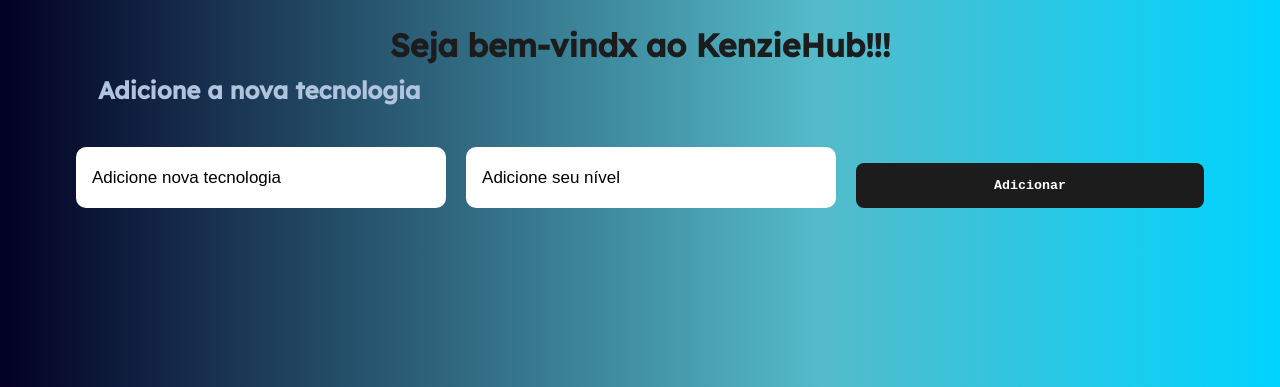
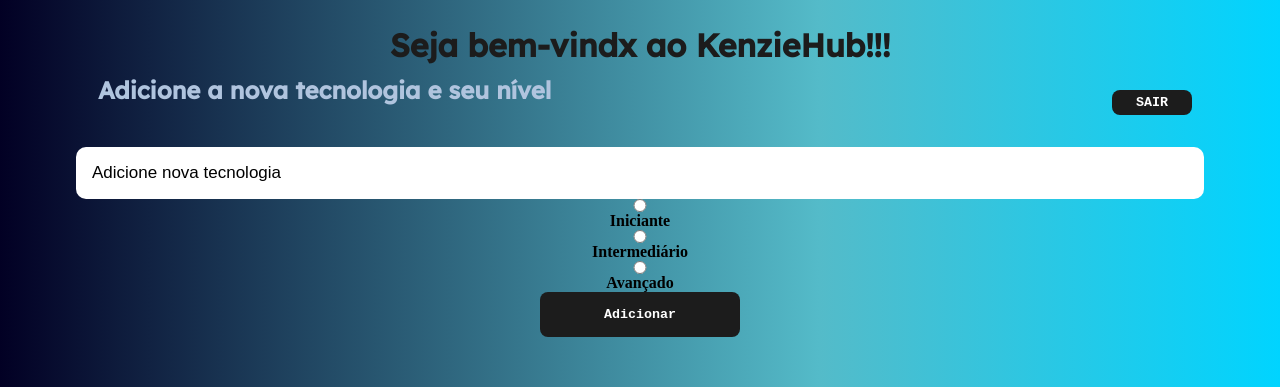
Before and after one commit to Kenzie-Academy-Brasil-Developers/react-entrega-s2-kenzie-hub-larissakoliveira, a React (Create React App) app: page /dashboard in a window 1280 px wide. Shown: the top 387 px of the page. Built offline with nearby package versions, Linux system fonts and the light colour scheme; no server answers; sample sign-in values are in the browser's storage; a web font is replaced by a local one.

Commit message:
feat:adicionando botao logout

```diff
--- a/package.json
+++ b/package.json
@@ -21,6 +21,7 @@
     "react-toastify": "^8.0.3",
     "styled-components": "^5.3.1",
     "web-vitals": "^1.0.1",
+    "yarn": "^1.22.11",
     "yup": "^0.32.9"
   },
   "scripts": {
--- a/src/pages/Dashboard/index.js
+++ b/src/pages/Dashboard/index.js
@@ -7,9 +7,13 @@
 import { TechsContainer } from "../../components/Card/styles";
 import { useState, useEffect } from "react";
 import { toast } from "react-toastify";
+import { useHistory } from "react-router";
 import axios from "axios";
 
-const Dashboard = ({ authenticated }) => {
+const Dashboard = ({ authenticated, setAuthenticated }) => {
+
+  const history = useHistory();
+
   const [tech, setTech] = useState([]);
 
   const [token] = useState(
@@ -29,7 +33,7 @@
       .get(`https://kenziehub.herokuapp.com/users/${userID}`)
       .then((response) => {
         setTech(response.data.techs);
-        localStorage.clear();
+
       })
       .catch((err) => console.log(err));
   };
@@ -39,7 +43,7 @@
   }, []);
 
   const onSubmit = (data) => {
-    if (!data) {
+    if (!data.title) {
       return toast.error("Complete os campos para adicionar tecnologia");
     }
     axios
@@ -55,7 +59,7 @@
           },
         }
       )
-      .then(() => showTechs());
+      .then(() => console.log(data.message) );
   };
 
   const removeTech = (id) => {
@@ -71,10 +75,19 @@
     return <Redirect to="/" />;
   }
 
+  const logout = () => {
+    localStorage.clear()
+    setAuthenticated(false);
+    return history.push("/");
+  }
+
   return (
     <Container>
       <h1>Seja bem-vindx <span> {name} </span>ao KenzieHub!!!</h1>
-      <h2>Adicione a nova tecnologia</h2>
+      <div className="containerDiv">
+      <h2>Adicione a nova tecnologia e seu nível</h2>
+      <Button onClick={logout} className='logout'>SAIR</Button>
+      </div>
       <InputContainer onSubmit={handleSubmit(onSubmit)}>
         <section>
           <Input
@@ -84,11 +97,34 @@
             register={register}
           />
           <Input
+            id="iniciante"
+            value="Iniciante"
+            type='radio'
             name="status"
             error=""
             placeholder="Adicione seu nível"
             register={register}
           />
+          <label for="iniciante">Iniciante</label>
+           <Input
+            id="intermediário"
+            value="Intermediário"
+            type='radio'
+            name="status"
+            error=""
+            placeholder="Adicione seu nível"
+            register={register}
+          />
+          <label for="intermediário">Intermediário</label>
+           <Input
+            id="avançado"
+            value="Avançado"
+            type='radio'
+            name="status"
+            error=""
+            placeholder="Adicione seu nível"
+            register={register}
+          /><label for="avançado">Avançado</label>
           <Button className='add' type="submit">Adicionar</Button>
         </section>
       </InputContainer>
--- a/src/pages/Dashboard/styles.js
+++ b/src/pages/Dashboard/styles.js
@@ -35,6 +35,33 @@
     max-height: 110px;
 }
 
+
+section{
+    display: flex;
+    flex-direction: column;
+}
+
+.logout{
+    width: 80px;
+    height: 25px;
+    margin-right:50px;
+}
+
+.containerDiv{
+    display: flex;
+    justify-content: space-between;
+    align-items: flex-end
+}
+
+label{
+    font-weight: bold;
+}
+
+button{
+    max-width: 200px;
+    margin: 0 auto;
+}
+
 @media (max-width: 600px){
     h1{
         font-size: 25px;
@@ -47,11 +74,6 @@
         color: black;
     }
 
-    section{
-        display: flex;
-        flex-direction: column;
-        align-items: center;
-    }
     input{
         margin-bottom: 10px;
         padding: 8px;
--- a/src/routes/index.js
+++ b/src/routes/index.js
@@ -25,7 +25,7 @@
                 <Signup authenticated={authenticated} />
             </Route>
             <Route path='/dashboard'>
-                <Dashboard authenticated={authenticated}/>
+                <Dashboard setAuthenticated={setAuthenticated} authenticated={authenticated}/>
             </Route>
         </Switch>
     )
```
Also changed, not shown: 2 other files (tests, documents, lock files or other folders).
